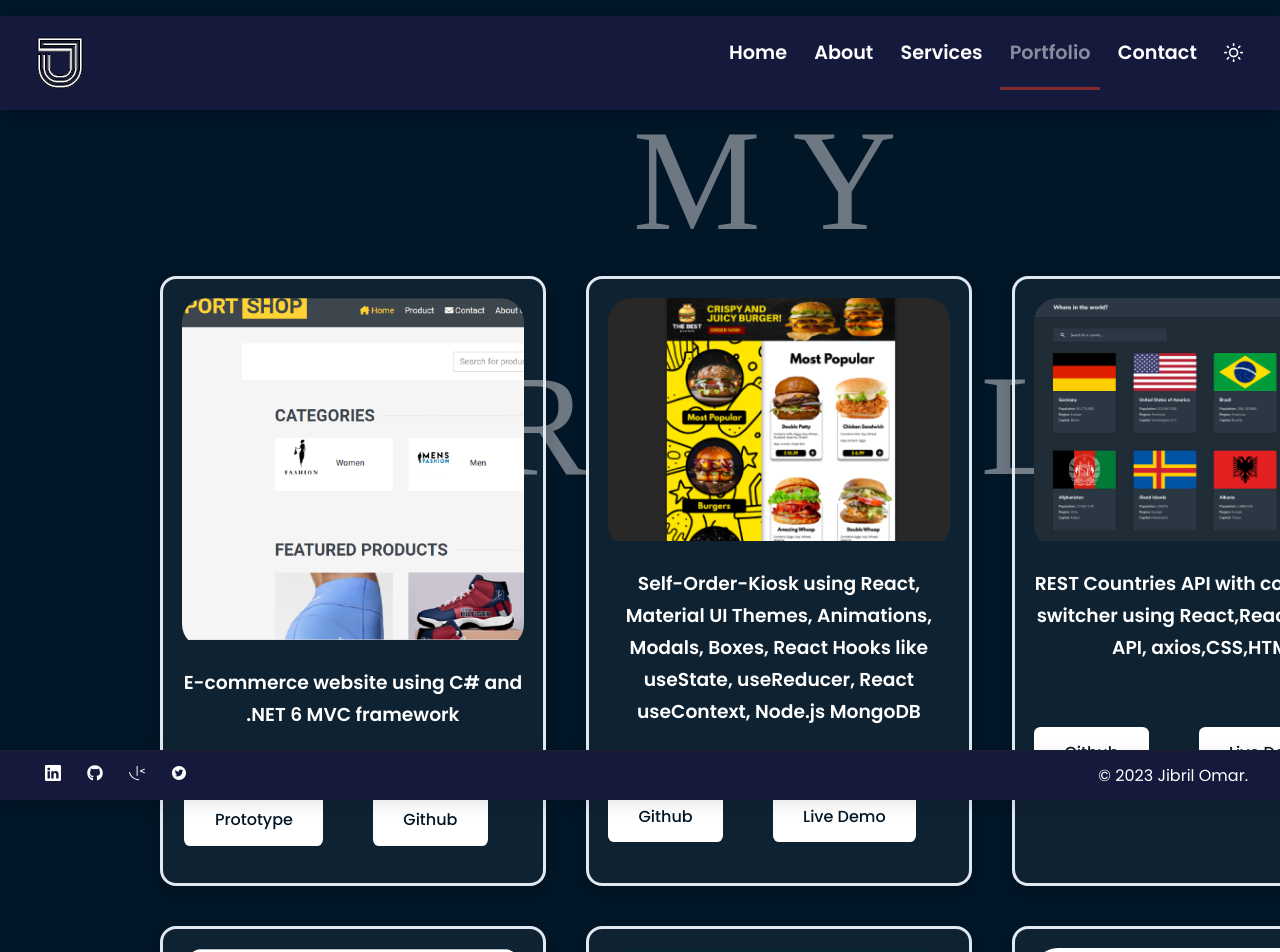
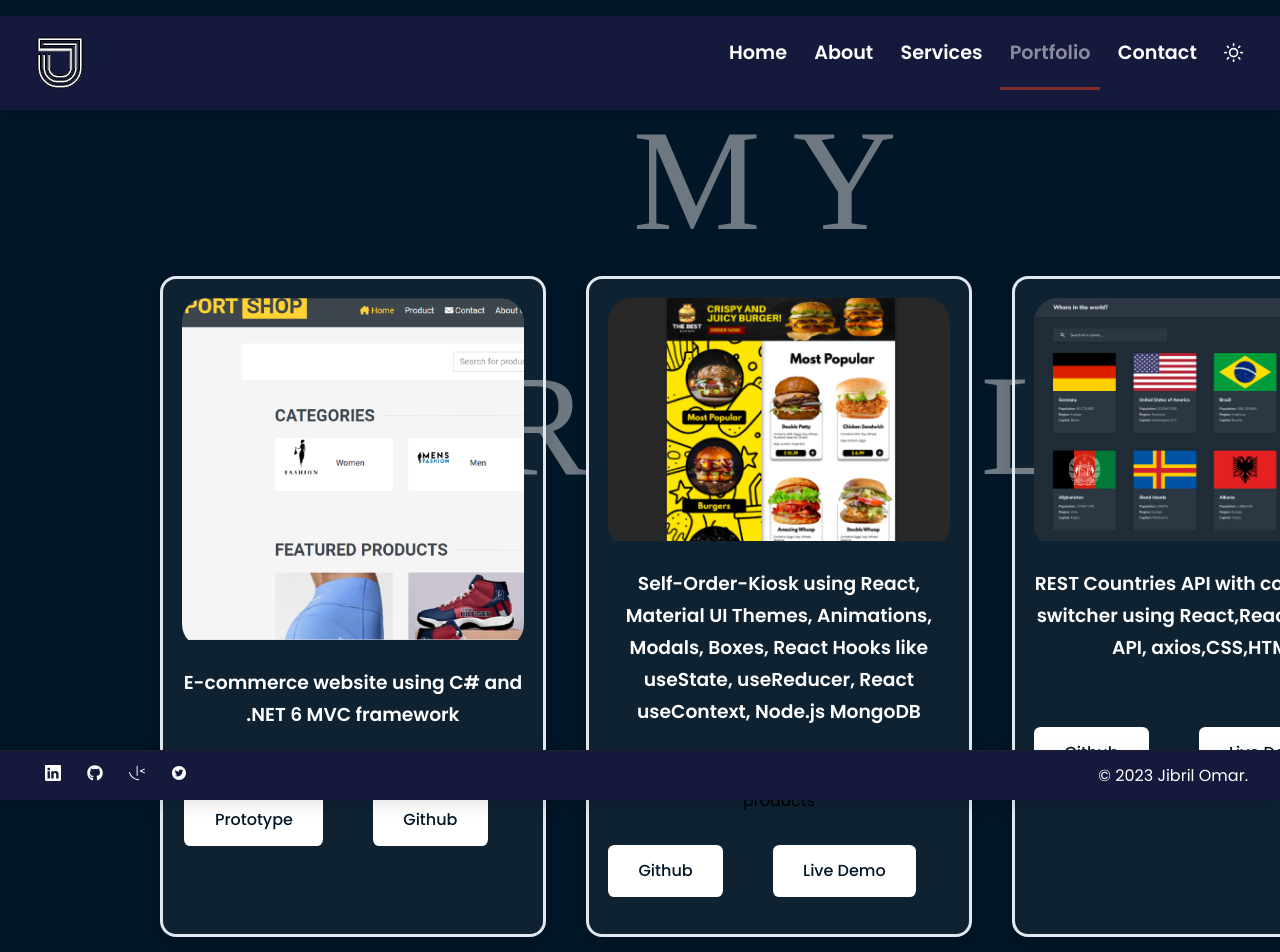
Before and after one commit to jibrilosman/portfolio-router, a React (Create React App) app: page /portfolio in a window 1280 px wide. Shown: the top 952 px of the page. Built offline with nearby package versions, Linux system fonts and the light colour scheme; a web font is replaced by a local one.

Commit message:
Update Portfolio.jsx

```diff
--- a/src/pages/portfolio/Portfolio.jsx
+++ b/src/pages/portfolio/Portfolio.jsx
@@ -41,7 +41,7 @@ const Portfolio = () => {
                       <img src={image} alt=""/>
                     </div>
                     <h3>{title}</h3>
-                    <smal>{note ? true : false}</smal>
+                    <smal>{note}</smal>
                     <div className="portfolio-item-cta">
                       <a href={github} className='btn' target={'_blank'} rel="noreferrer" >Github</a>
                       <a href={demo} className='btn ' target={'_blank'}  rel="noreferrer">Live Demo</a>
```
